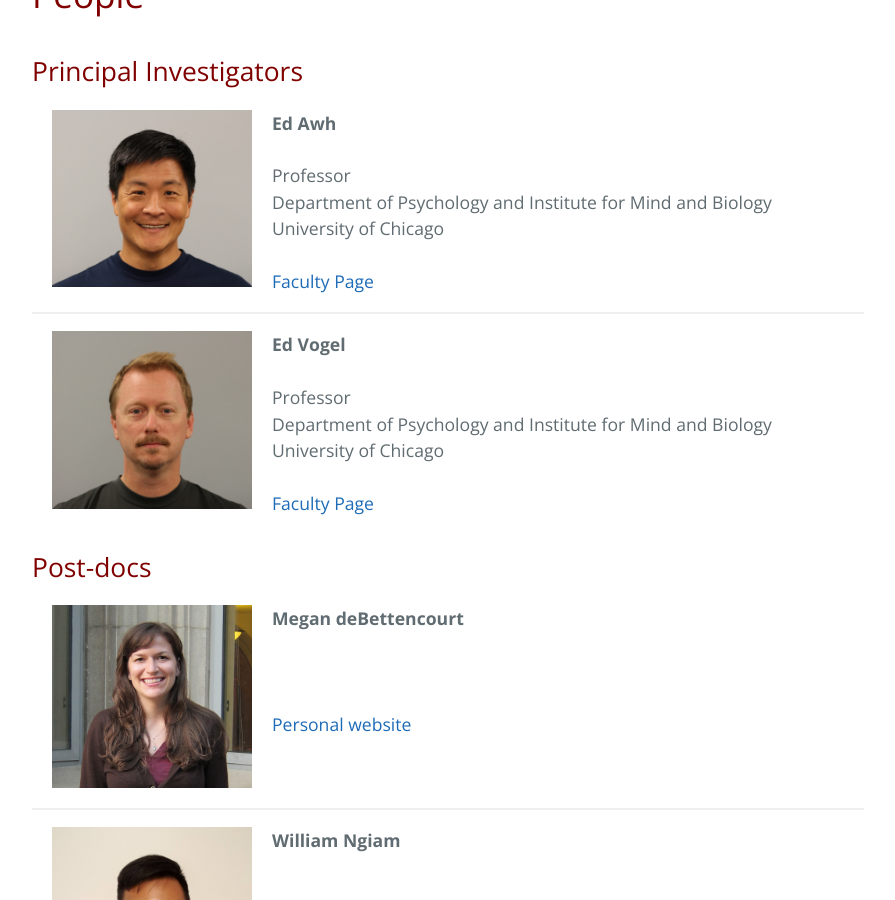
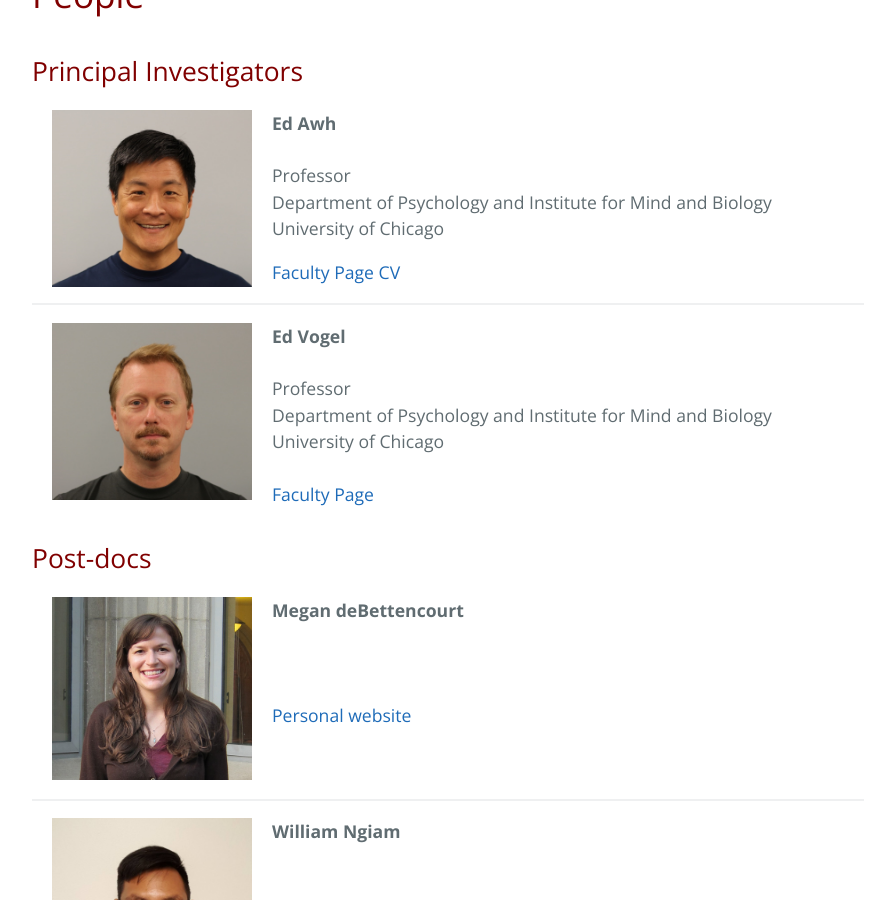
Before and after one commit to AwhVogelLab/awhvogellab.github.io, a Jekyll site: the page built from people.md, in a window 1280 px wide and 900 px high, scrolled down 344 px. Shown: the whole window, without its empty margins (192-1087 px from the left). Built offline with Jekyll 4.4.1, drawn with Linux system fonts in a browser that asks for light colours; our own code applies the rules of GitHub Pages for plain Markdown files.

```diff
--- a/people.md
+++ b/people.md
@@ -10,7 +10,9 @@ layout: default
 Professor
 Department of Psychology and Institute for Mind and Biology
 University of Chicago  <br>
-[Faculty Page](https://imb.uchicago.edu/directory/edward-awh-phd)
+
+[Faculty Page](https://imb.uchicago.edu/ed-awh/)
+[CV](/files/pdfs/awh_cv)
 
 ---
 
@@ -18,7 +20,7 @@ University of Chicago  <br>
 Professor
 Department of Psychology and Institute for Mind and Biology
 University of Chicago  <br>
-[Faculty Page](https://imb.uchicago.edu/directory/edward-vogel-phd)
+[Faculty Page](https://imb.uchicago.edu/ed-vogel/)
 
 ## Post-docs
 
```
